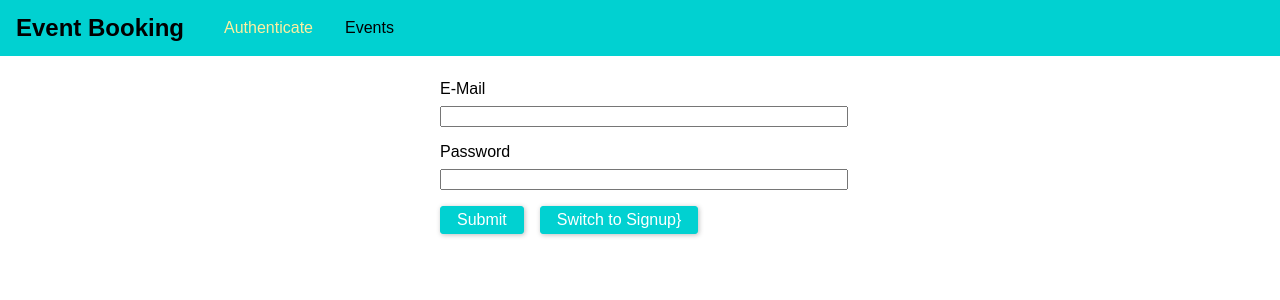
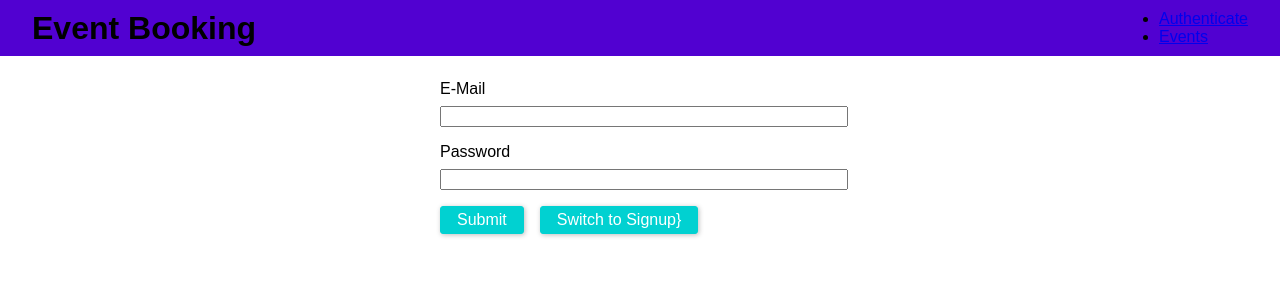
Before and after one commit to DeepCFoxXx/Event-Booking, a React (Create React App) app in the folder frontend/: page /auth in a window 1280 px wide. Shown: the top 300 px of the page. Built offline with nearby package versions, Linux system fonts and the light colour scheme.

Commit message:
Added more CSS + logout working

```diff
--- a/frontend/src/App.js
+++ b/frontend/src/App.js
@@ -38,7 +38,6 @@
             <MainNavigation />
             <main className="main-content">
               <Switch>
-                {!this.state.token && <Redirect from="/" to="/auth" exact />}
                 {this.state.token && <Redirect from="/" to="/events" exact />}
                 {this.state.token && (
                   <Redirect from="/auth" to="/events" exact />
@@ -50,6 +49,7 @@
                 {this.state.token && (
                   <Route path="/bookings" component={BookingsPage} />
                 )}
+                {!this.state.token && <Redirect to="/auth" exact />}
               </Switch>
             </main>
           </AuthContext.Provider>
--- a/frontend/src/components/Navigation/MainNavigation.css
+++ b/frontend/src/components/Navigation/MainNavigation.css
@@ -4,39 +4,55 @@
   top: 0;
   width: 100%;
   height: 3.5rem;
-  background-color: #01d1d1;
-  padding: 0 1rem;
+  background: #5101d1;
+  padding: 0 2rem;
   display: flex;
   align-items: center;
+  justify-content: space-between;
+  box-sizing: border-box;
 }
 
-.main-navigation_logo h1 {
+.main-navigation__logo h1 {
   margin: 0;
   font-size: 1.5rem;
+  color: #dfcefc;
 }
 
-.main-navigation_items {
+.main-navigation__items {
   margin-left: 1.5rem;
 }
 
-.main-navigation_items ul {
+.main-navigation__items ul {
   display: flex;
   list-style: none;
   padding: 0;
   margin: 0;
+  align-items: center;
 }
 
-.main-navigation_items li {
+.main-navigation__items li {
   margin: 0 1rem;
 }
 
-.main-navigation_items a {
+.main-navigation__items a,
+.main-navigation__items button {
   text-decoration: none;
-  color: #000;
+  color: white;
+  padding: 0.25rem 0.5rem;
+  border: none;
+  font: inherit;
+  background: transparent;
+  cursor: pointer;
+  vertical-align: middle;
+  margin: 0;
 }
 
-.main-navigation_items a:hover,
-.main-navigation_items a:active,
-.main-navigation_items a.active {
-  color: #fdefa0;
+.main-navigation__items a:hover,
+.main-navigation__items a:active,
+.main-navigation__items a.active,
+.main-navigation__items button:hover,
+.main-navigation__items button:active {
+  background: #ffffff;
+  color: #5101d1;
+  border-radius: 5px;
 }
--- a/frontend/src/components/Navigation/MainNavigation.js
+++ b/frontend/src/components/Navigation/MainNavigation.js
@@ -23,9 +23,14 @@
                 <NavLink to="/events">Events</NavLink>
               </li>
               {context.token && (
-                <li>
-                  <NavLink to="/bookings">Bookings</NavLink>
-                </li>
+                <React.Fragment>
+                  <li>
+                    <NavLink to="/bookings">Bookings</NavLink>
+                  </li>
+                  <li>
+                    <button onClick={context.logout}>Logout</button>
+                  </li>
+                </React.Fragment>
               )}
             </ul>
           </nav>
```
